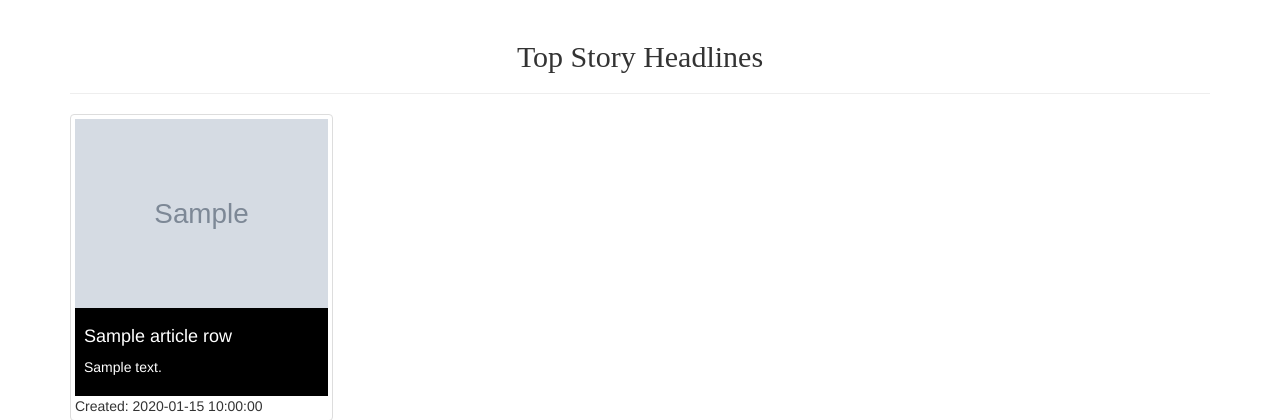
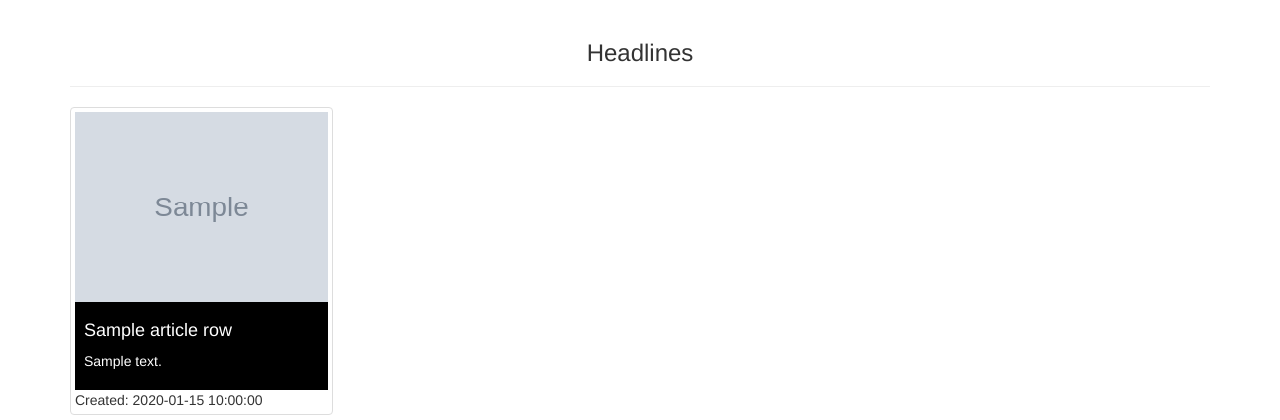
Before and after one commit to FredAtei/News, a Flask app: template app/templates/article.html in a window 1280 px wide. Shown: the part 52-472 px from the top of the page. Run offline with Flask 2, Linux system fonts and the light colour scheme; the template is opened without the code that fills it: most values are stand-ins (such as "Sample title", 1, 10 or a date in 2020); some libraries are stand-ins or nearby versions.

Commit message:
modify file

```diff
--- a/app/templates/article.html
+++ b/app/templates/article.html
@@ -8,7 +8,7 @@
   {% block content%}
   <div class="container">
 
-    <h3 class="text-center" style="font-family: 'Times New Roman', Times, serif; font-size: 30px;">Top Story Headlines</h3>
+    <h3 class="text-center">Headlines</h3>
     <hr>
     {% for article_row in articles | batch(4)%}
 
@@ -36,4 +36,4 @@
     </div>
     {% endfor %}
   </div>
-  {% endblock%}
+{% endblock%}
```
